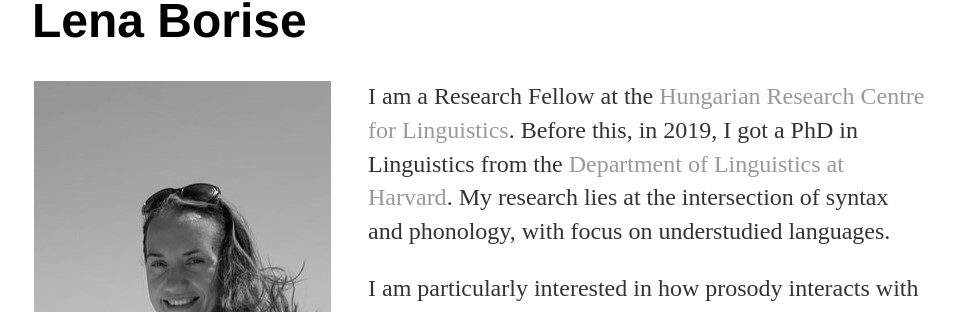
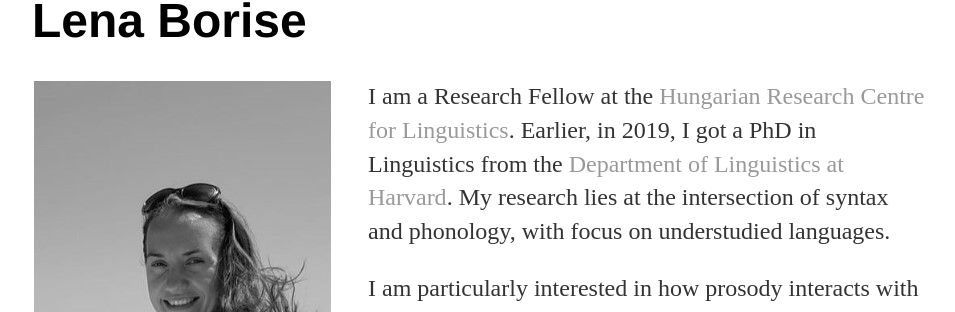
Before and after one commit to lnborise/lnborise.github.io, a Jekyll site: the page built from index.html, in a window 1280 px wide. Shown: the part 117-429 px from the top of the page, without its empty margins (160-1115 px from the left). Built offline with Jekyll 4.4.1, drawn with Linux system fonts in a browser that asks for light colours.

Commit message:
Update index.html

```diff
--- a/index.html
+++ b/index.html
@@ -8,7 +8,7 @@ title: Lena Borise
     <img src="/assets/LB_upddd.jpg" alt="">
   </div>
   <div>
-        <p>I am a Research Fellow at the <a href="http://www.nytud.hu/eng/index.html">Hungarian Research Centre for Linguistics</a>. Before this, in 2019, I got a PhD in Linguistics from the <a href="https://linguistics.fas.harvard.edu/">Department of Linguistics at Harvard</a>. My research lies at the intersection of syntax and phonology, with focus on understudied languages.</p>
+        <p>I am a Research Fellow at the <a href="http://www.nytud.hu/eng/index.html">Hungarian Research Centre for Linguistics</a>. Earlier, in 2019, I got a PhD in Linguistics from the <a href="https://linguistics.fas.harvard.edu/">Department of Linguistics at Harvard</a>. My research lies at the intersection of syntax and phonology, with focus on understudied languages.</p>
 	<p>I am particularly interested in how prosody interacts with clause structure, and how information structure is reflected in syntax and prosody. In my dissertation, I investigated these topics in Georgian, a Kartvelian language spoken in the Caucasus.</p>
 	<p>I am also interested in the phonetics and phonology of stress and prosodic prominence. I have worked on the properties of stress in Georgian, Udmurt (Uralic), and the Malyja Aŭciuki (Малыя Аўцюкі) dialect of Belarusian (Slavic).</p>
 	<p>You can get in touch with me at lnborise[at]gmail[dot]com or lena.borise[at]nytud[dot]hu.</p>
```
